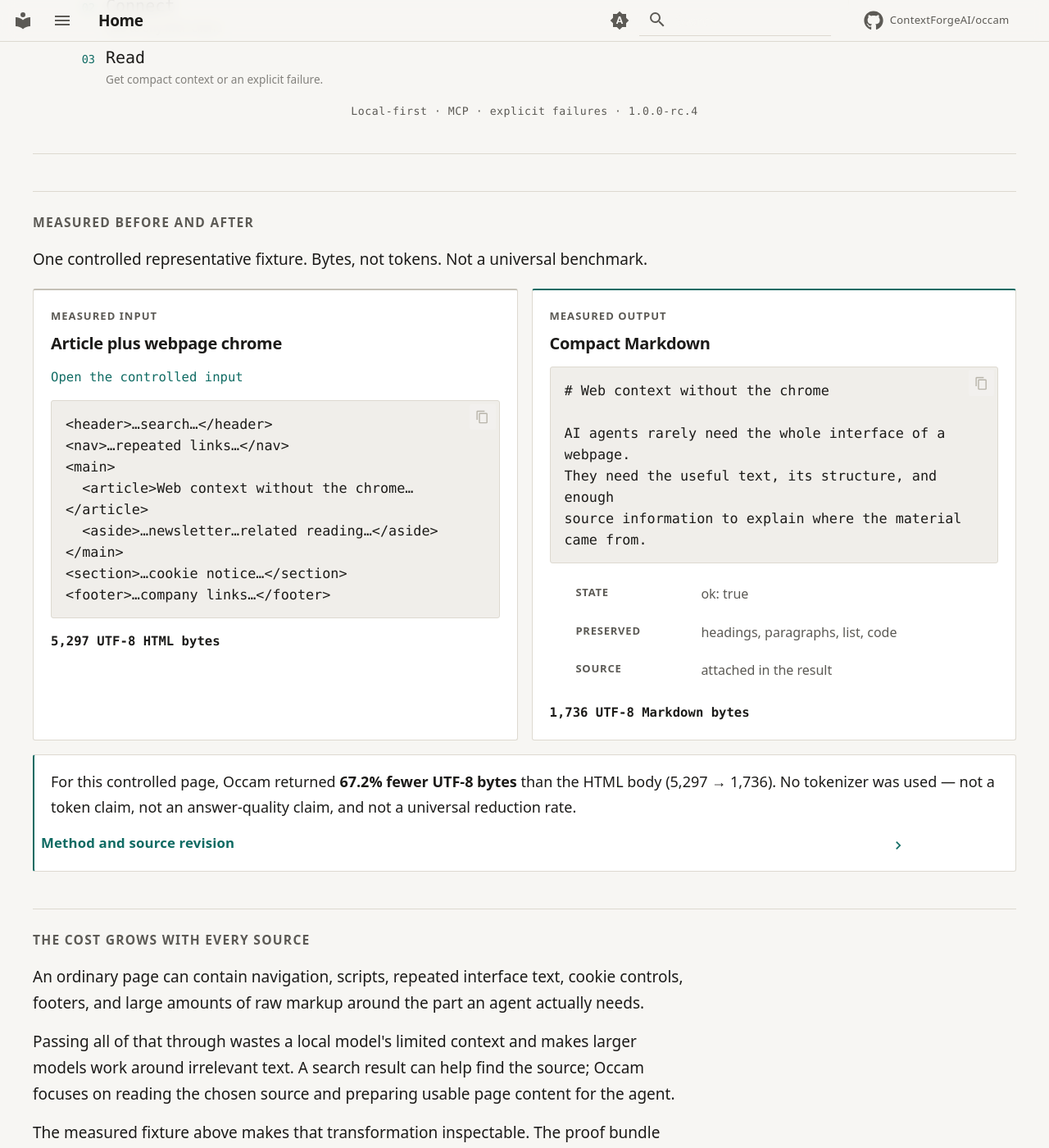
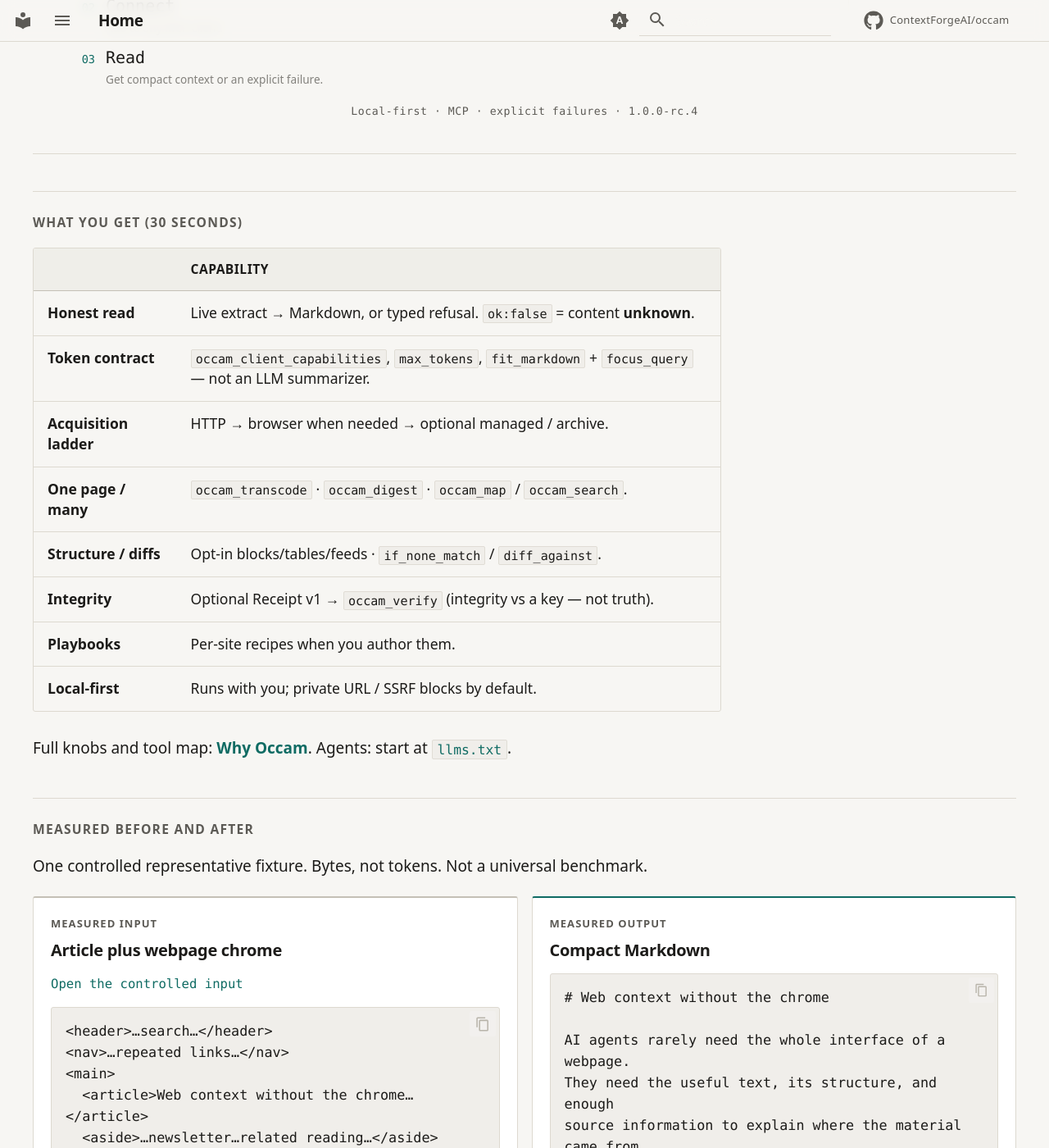
Before and after one commit to ContextForgeAI/occam, an MkDocs documentation site: the page built from docs/index.md, in a window 1280 px wide and 1400 px high, scrolled down 1071 px. Shown: the whole window at 82% size. Built offline with MkDocs 1.6.1 and Material for MkDocs 9.7.7, drawn with Linux system fonts in a browser that asks for light colours; comment, search, counter and statistics services are not loaded; some of the changed text lies outside the part shown.

Commit message:
docs: make README and homepage instantly scannable
Match Donsetch-level first-screen clarity: what you get in 30s, tools, knobs, and honest limits on README and the docs hub.

```diff
--- a/docs/index.md
+++ b/docs/index.md
@@ -7,8 +7,9 @@ hide:
 # Less webpage. More usable context.
 
 <p class="oc-signal-lead">
-Strip navigation, scripts, consent UI, and repeated chrome before they reach
-your agent. Keep the useful structure, the source, and honest failure states.
+<strong>Live URL → compact Markdown for AI agents</strong> — or a typed
+<code>ok:false</code>. Strips chrome, fits a token budget, keeps the source.
+Does <strong>not</strong> invent page text from model memory.
 </p>
 
 <section class="oc-signal-hero" aria-label="Occam transformation overview">
@@ -82,6 +83,7 @@ your agent. Keep the useful structure, the source, and honest failure states.
     </div>
     <p class="oc-hero-actions">
       <a class="oc-btn oc-btn--primary" href="quick-start/">Get your first result</a>
+      <a class="oc-btn oc-btn--secondary" href="why-occam/">Why Occam</a>
       <a class="oc-btn oc-btn--secondary" href="#measured-before-and-after">Inspect proof</a>
     </p>
   </div>
@@ -94,6 +96,21 @@ your agent. Keep the useful structure, the source, and honest failure states.
 
   <p class="oc-signal-meta">Local-first · MCP · explicit failures · 1.0.0-rc.4</p>
 </section>
+
+## What you get (30 seconds)
+
+| | Capability |
+|---|------------|
+| **Honest read** | Live extract → Markdown, or typed refusal. `ok:false` = content **unknown**. |
+| **Token contract** | `occam_client_capabilities`, `max_tokens`, `fit_markdown` + `focus_query` — not an LLM summarizer. |
+| **Acquisition ladder** | HTTP → browser when needed → optional managed / archive. |
+| **One page / many** | `occam_transcode` · `occam_digest` · `occam_map` / `occam_search`. |
+| **Structure / diffs** | Opt-in blocks/tables/feeds · `if_none_match` / `diff_against`. |
+| **Integrity** | Optional Receipt v1 → `occam_verify` (integrity vs a key — not truth). |
+| **Playbooks** | Per-site recipes when you author them. |
+| **Local-first** | Runs with you; private URL / SSRF blocks by default. |
+
+Full knobs and tool map: **[Why Occam](why-occam.md)**. Agents: start at [`llms.txt`](https://raw.githubusercontent.com/ContextForgeAI/occam/main/llms.txt).
 
 ## Measured before and after
 
@@ -266,24 +283,18 @@ verification are available when the task needs more control.
 
 ## Why Occam
 
-<div class="oc-pillars" markdown="1">
+Not “another web fetch.” Occam is the honesty + token-budget layer between your
+agent and the public web.
 
-<div class="oc-pillar" markdown="1">
-<div class="oc-pillar-label">Cleaner context</div>
-<p>Useful page content instead of navigation, scripts, repeated UI, and irrelevant boilerplate.</p>
-</div>
+| Generic fetch / memory | Occam |
+|------------------------|--------|
+| Empty HTML or invented text | Live Markdown **or** typed `ok:false` |
+| Burns the context window | Budget + focus prune (deterministic) |
+| No proof of what was returned | Optional Receipt v1 → verify |
+| One opaque “read” | Ladder, probe, map, search, digest |
 
-<div class="oc-pillar" markdown="1">
-<div class="oc-pillar-label">Predictable behavior</div>
-<p>A real result when Occam can read the source, and an explicit failure when it cannot.</p>
-</div>
-
-<div class="oc-pillar" markdown="1">
-<div class="oc-pillar-label">One reusable layer</div>
-<p>A consistent web-context layer across currently supported AI tools.</p>
-</div>
-
-</div>
+[Why Occam — full flashcard](why-occam.md) · [Choose a tool](choosing-a-tool.md) ·
+[Ask AI / agent prompt](ask-ai.md)
 
 ## Trust and local control
 
```
Also changed, not shown: CHANGELOG.md (+4 -0 lines), README.md (+117 -152 lines).
